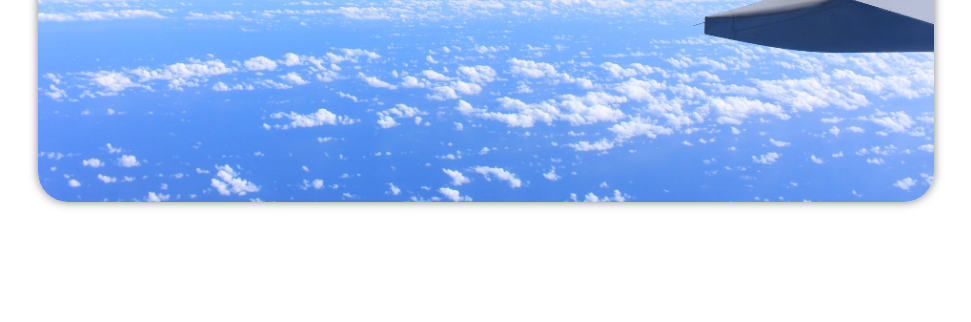
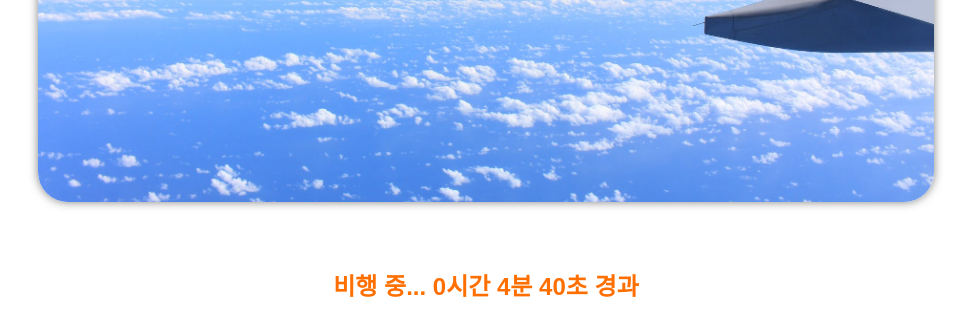
Before and after one commit to Macint128/sneeze, a plain HTML site: page docs/index.html in a window 1280 px wide. Both pictures are taken after a click on the button "따듯하게 해주기 🌴". Shown: the part 478-800 px from the top of the page, without its empty margins (154-1125 px from the left). Drawn offline with Linux system fonts and the light colour scheme.

Commit message:
Update index.html

```diff
--- a/docs/index.html
+++ b/docs/index.html
@@ -186,6 +186,17 @@
       object-fit: cover;
     }
 
+    .flight-status {
+      position: absolute;
+      bottom: 20px;
+      left: 50%;
+      transform: translateX(-50%);
+      font-size: 1.5rem;
+      color: #ff6f00;
+      font-weight: bold;
+      z-index: 2001;
+    }
+
     .hidden {
       display: none;
     }
@@ -209,6 +220,9 @@
     let sneezeStartTime = null;
     let hawaiiModeActive = false; // 하와이 모드 활성화 여부
     let antarcticaModeActive = false; // 남극 모드 활성화 여부
+    let virtualTime = 0; // 가상 시간
+    let flightStartTime = null; // 비행기 시작 시간
+    let flightInterval = null; // 비행 시간 경과를 위한 인터벌
 
     function sneeze() {
       const now = Date.now();
@@ -261,6 +275,7 @@
     function goToHawaii() {
       if (hawaiiModeActive) return; // 이미 하와이 모드가 활성화되었으면 더 이상 생성하지 않음
       hawaiiModeActive = true;
+      virtualTime = 0; // 가상 시간 초기화
 
       // 비행기 내부와 창문 추가
       document.getElementById('sneezeButton').classList.add('hidden');
@@ -286,6 +301,21 @@
         airplane.classList.add('fly');
       }, 50);
 
+      // 비행기 씬
+      const flightStatus = document.createElement('div');
+      flightStatus.className = 'flight-status';
+      flightStatus.textContent = '비행 중...';
+      document.body.appendChild(flightStatus);
+
+      // 가상 시간 증가 인터벌
+      flightInterval = setInterval(() => {
+        virtualTime += 10; // 가상 시간 10초씩 증가
+        const hours = Math.floor(virtualTime / 3600);
+        const minutes = Math.floor((virtualTime % 3600) / 60);
+        const seconds = virtualTime % 60;
+        flightStatus.textContent = `비행 중... ${hours}시간 ${minutes}분 ${seconds}초 경과`;
+      }, 100); // 1초마다 10초씩 가상 시간 경과
+
       // 비행기 씬 끝나고 하와이 모드로 전환
       setTimeout(() => {
         airplane.remove(); // 비행기 애니메이션 끝나면 제거
@@ -306,6 +336,7 @@
           document.getElementById('sneezeButton').classList.remove('hidden');
           document.getElementById('hawaiiButton').classList.remove('hidden');
           document.getElementById('coldButton').classList.remove('hidden'); // "추워!" 버튼 다시 보이기
+          clearInterval(flightInterval); // 비행 인터벌 종료
         }, 4000); // 4초 후 하와이 모드 종료
       }, 5000); // 5초 후 하와이 모드 전환
     }
@@ -324,16 +355,8 @@
         document.body.className = '';
         penguin.style.display = 'none';
         antarcticaModeActive = false;
-      }, 5000); // 5초 후 남극 모드 종료
+      }, 3000); // 3초 후 남극 모드 종료
     }
-
-    // 스페이스바로 재채기
-    document.addEventListener('keydown', function (e) {
-      if (e.code === 'Space') {
-        sneeze();
-        e.preventDefault();
-      }
-    });
   </script>
 </body>
 </html>
```
